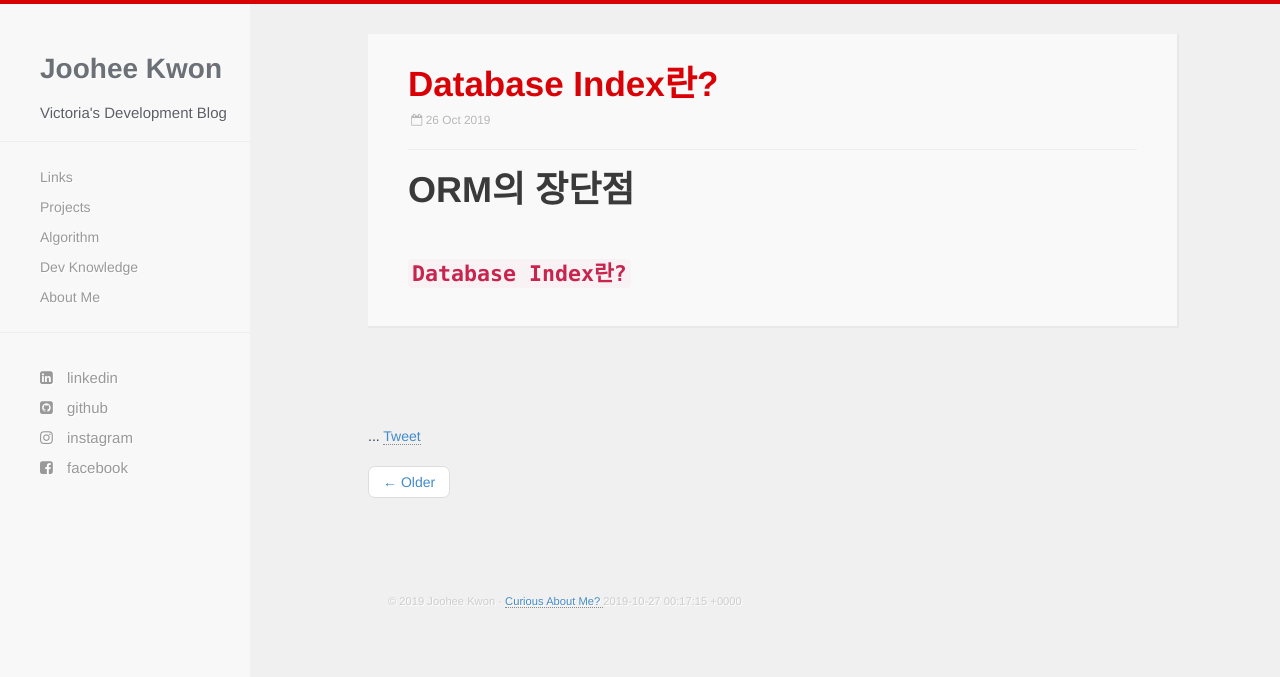
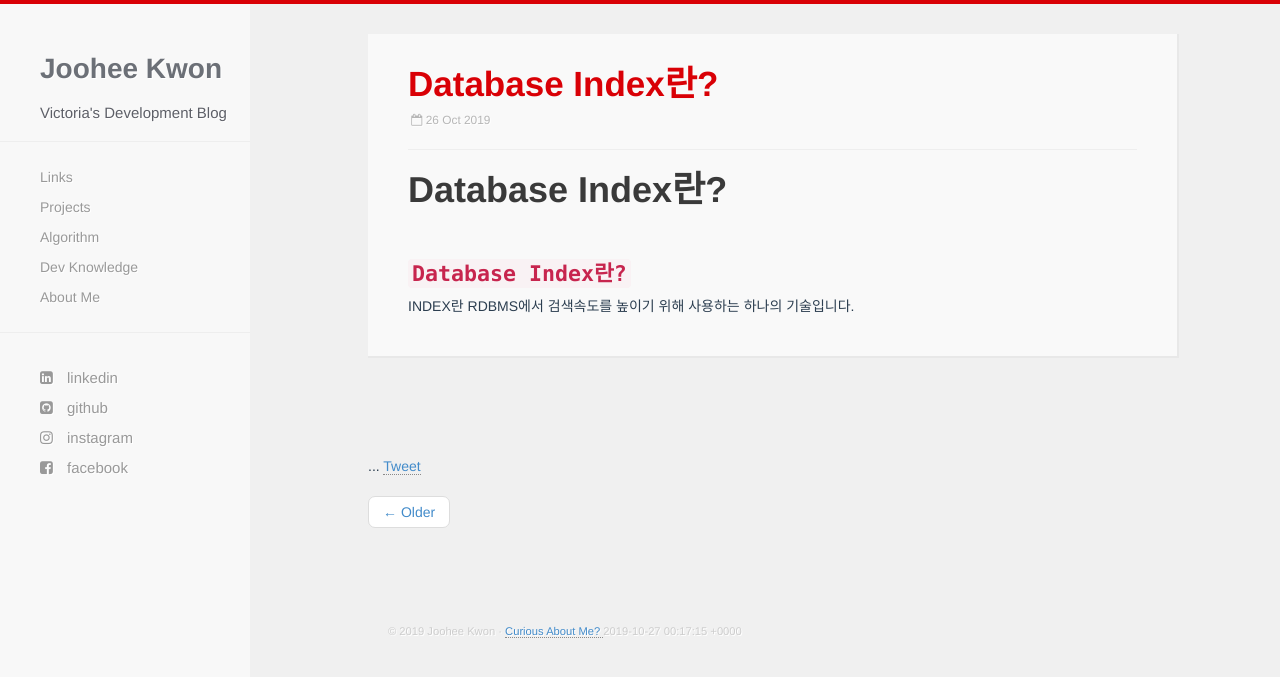
Before and after one commit to victoriagjh/victoriagjh.github.io, a Jekyll site: the page built from _devKnowledge/2019-10-26-Database Index란?.markdown, in a window 1280 px wide. Shown: the top 677 px of the page. Built offline with Jekyll 4.4.1, drawn with Linux system fonts in a browser that asks for light colours; nearby versions of some CDN libraries; comment, search, counter and statistics services are not loaded.

Commit message:
updtae the file of devKnowledge

```diff
--- a/_devKnowledge/2019-10-22-백엔드 개발자를 꿈꾸다.markdown
+++ b/_devKnowledge/2019-10-22-백엔드 개발자를 꿈꾸다.markdown
@@ -120,3 +120,4 @@ JAVA 생태계에서 보통 웹 어플리케이션을 개발하는데까지는
 
 ### 참고자료
 백엔드 개발자를 꿈꾸는 학생개발자에게 : [D2][Naver D2].
+[D2]: https://d2.naver.com/news/3435170
--- a/_devKnowledge/2019-10-26-Database Index란?.markdown
+++ b/_devKnowledge/2019-10-26-Database Index란?.markdown
@@ -6,7 +6,8 @@ categories: [devKnowledge]
 resource: true
 comments: true
 ---
-# ORM의 장단점
+# Database Index란?
 <br>
 
 ### `Database Index란?`
+INDEX란 RDBMS에서 검색속도를 높이기 위해 사용하는 하나의 기술입니다.
```
